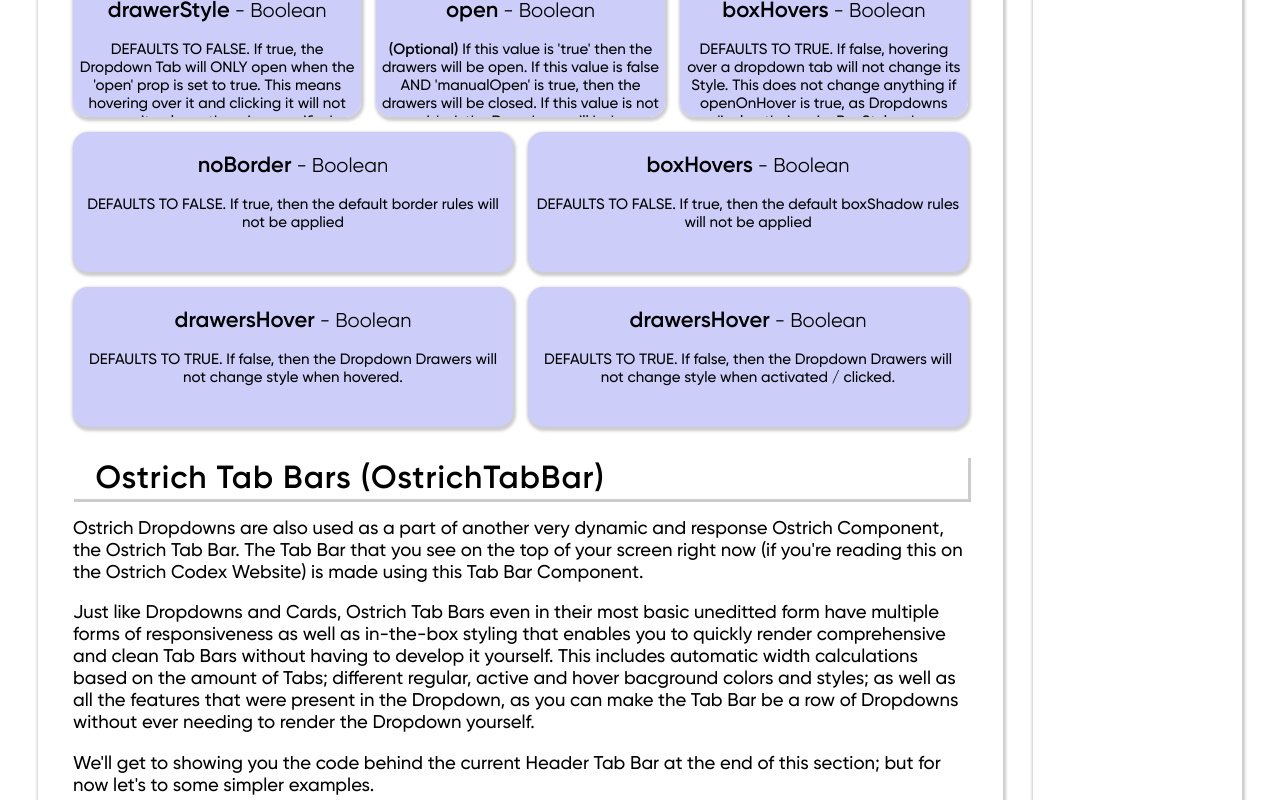
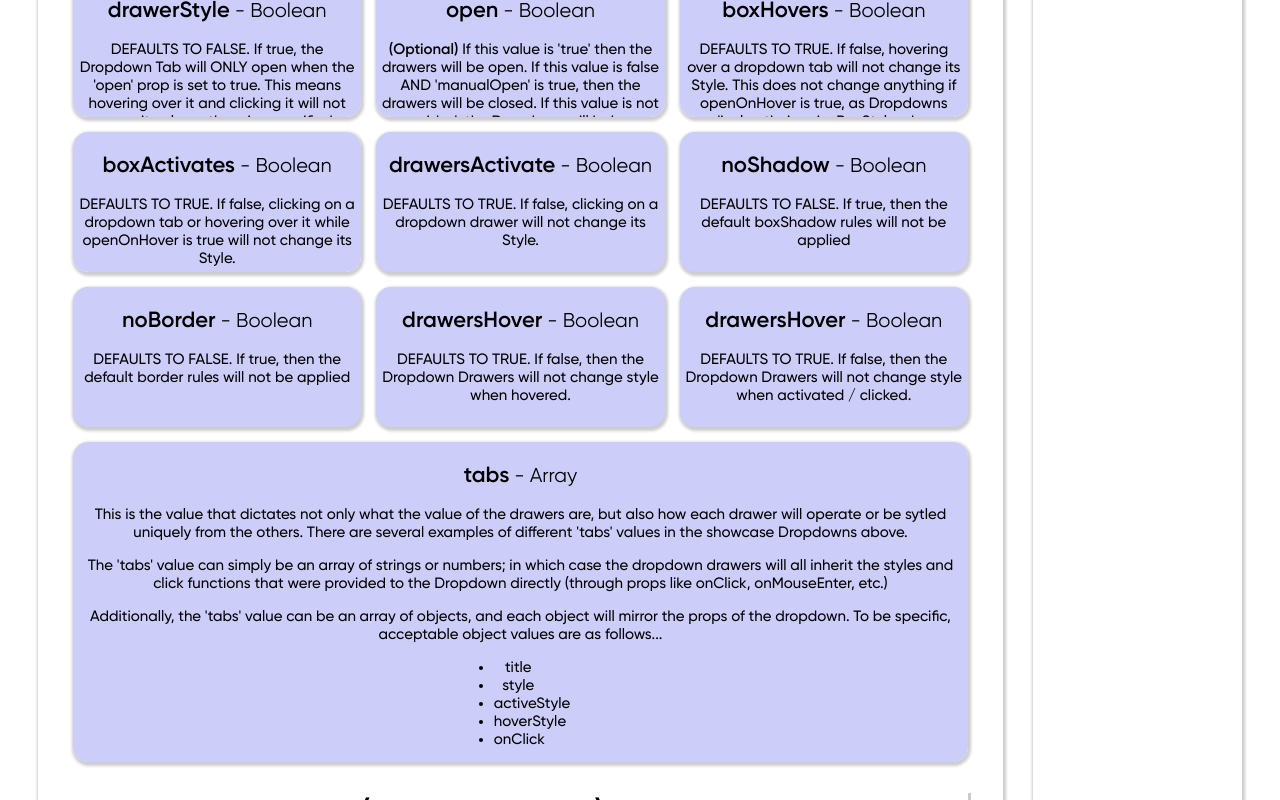
Before and after one commit to NLanese/the-codex, a Next.js app: page /showcases/ostrich-components/ostrich-showcase in a window 1280 px wide. Shown: the part 4980-5780 px from the top of the page. Built offline with nearby package versions, Linux system fonts and the light colour scheme.

Commit message:
Update ostrich-showcase.js

```diff
--- a/pages/showcases/ostrich-components/ostrich-showcase.js
+++ b/pages/showcases/ostrich-components/ostrich-showcase.js
@@ -658,6 +658,7 @@ export default function OstrichShowcase() {
             Ostrich Components provide a means for consolidating many selections or a collection of information via the OstrichDropDown. Without any styling or advanced tuning needed,
             OstrichDropDowns simply take an object or an array representing some data and processes it into a well rendered dropdown, with its own onHover features and clickability.
             </p>
+
             <p style={Styles.Fonts.basic}>
             Let's check out some examples
             </p>
@@ -810,6 +811,7 @@ export default function OstrichShowcase() {
             As shown above, the <strong>Ostrich Dropdown menu</strong> can quickly and easily generate a dropdown menu for an array of items. They produce a sleak and responsive Drop menu as well as drawers, but that's not all you can do with OstrichDropDowns.
             You can add unique styles or functionalities to individual drawers by adding properties to the `drawers` array's items.
             </p>
+
             <p style={Styles.Fonts.basic}>
             Let's check out some examples
             </p>
@@ -1533,11 +1535,11 @@ export default function OstrichShowcase() {
                 <OstCard style={Styles.Sections.propCardBool}>
                     <div>
                         <p style={{textAlign: 'center'}}>
-                            <span style={Styles.Fonts.h3}>noBorder</span>
+                            <span style={Styles.Fonts.h3}>boxActivates</span>
                             <span style={Styles.Fonts.h2}> - Boolean</span>
                         </p>
                         <p style={{...Styles.Fonts.basic, marginTop: 10, textAlign: 'center', fontSize: 15}}>
-                            DEFAULTS TO FALSE. If true, then the default border rules will not be applied
+                          DEFAULTS TO TRUE. If false, clicking on a dropdown tab or hovering over it while openOnHover is true will not change its Style.
                         </p>
                     </div>
                 </OstCard>
@@ -1545,7 +1547,20 @@ export default function OstrichShowcase() {
                 <OstCard style={Styles.Sections.propCardBool}>
                     <div>
                         <p style={{textAlign: 'center'}}>
-                            <span style={Styles.Fonts.h3}>boxHovers</span>
+                            <span style={Styles.Fonts.h3}>drawersActivate</span>
+                            <span style={Styles.Fonts.h2}> - Boolean</span>
+                        </p>
+                        <p style={{...Styles.Fonts.basic, marginTop: 10, textAlign: 'center', fontSize: 15}}>
+                          DEFAULTS TO TRUE. If false, clicking on a dropdown drawer will not change its Style.
+                        </p>
+                    </div>
+                </OstCard>
+
+
+                <OstCard style={Styles.Sections.propCardBool}>
+                    <div>
+                        <p style={{textAlign: 'center'}}>
+                            <span style={Styles.Fonts.h3}>noShadow</span>
                             <span style={Styles.Fonts.h2}> - Boolean</span>
                         </p>
                         <p style={{...Styles.Fonts.basic, marginTop: 10, textAlign: 'center', fontSize: 15}}>
@@ -1568,6 +1583,18 @@ export default function OstrichShowcase() {
                 <OstCard style={Styles.Sections.propCardBool}>
                     <div>
                         <p style={{textAlign: 'center'}}>
+                            <span style={Styles.Fonts.h3}>noBorder</span>
+                            <span style={Styles.Fonts.h2}> - Boolean</span>
+                        </p>
+                        <p style={{...Styles.Fonts.basic, marginTop: 10, textAlign: 'center', fontSize: 15}}>
+                            DEFAULTS TO FALSE. If true, then the default border rules will not be applied
+                        </p>
+                    </div>
+                </OstCard>
+
+                <OstCard style={Styles.Sections.propCardBool}>
+                    <div>
+                        <p style={{textAlign: 'center'}}>
                             <span style={Styles.Fonts.h3}>drawersHover</span>
                             <span style={Styles.Fonts.h2}> - Boolean</span>
                         </p>
@@ -1590,6 +1617,47 @@ export default function OstrichShowcase() {
                 </OstCard>
 
             </div>
+
+            {/* Props Row Ten */}
+            <div style={{display: 'flex',
+                flexDirection: 'row',
+                justifyContent: 'space-between',
+                marginTop: 15,
+                height: 320,
+                gap: 15
+            }}>
+
+                <OstCard style={Styles.Sections.propCardBool}>
+                    <div>
+                        <p style={{textAlign: 'center'}}>
+                            <span style={Styles.Fonts.h3}>tabs</span>
+                            <span style={Styles.Fonts.h2}> - Array</span>
+                        </p>
+                        <p style={{...Styles.Fonts.basic, marginTop: 10, textAlign: 'center', fontSize: 15}}>
+                            This is the value that dictates not only what the value of the drawers are, but also how each drawer will operate or be sytled uniquely from the others.
+                            There are several examples of different 'tabs' values in the showcase Dropdowns above.
+                        </p>
+                        <p style={{...Styles.Fonts.basic, marginTop: 10, textAlign: 'center', fontSize: 15}}>
+                            The 'tabs' value can simply be an array of strings or numbers; in which case the dropdown drawers will all inherit the styles and click functions that were provided to the Dropdown directly (through props like onClick, onMouseEnter, etc.)
+                        </p>
+                        <p style={{...Styles.Fonts.basic, marginTop: 10, textAlign: 'center', fontSize: 15}}>
+                            Additionally, the 'tabs' value can be an array of objects, and each object will mirror the props of the dropdown. To be specific, acceptable object values are as follows...
+                        </p>
+                        <div style={{width: '10%', paddingLeft: '42.5%'}}>
+                            <ul style={{...Styles.Fonts.basic, marginTop: 10, textAlign: 'center', fontSize: 15}}>
+                                <li>title</li>
+                                <li>style</li>
+                                <li>activeStyle</li>
+                                <li>hoverStyle</li>
+                                <li>onClick</li>
+                            </ul>
+                        </div>
+
+                    </div>
+                </OstCard>
+
+            </div>
+
 
         </div>
     )
```
